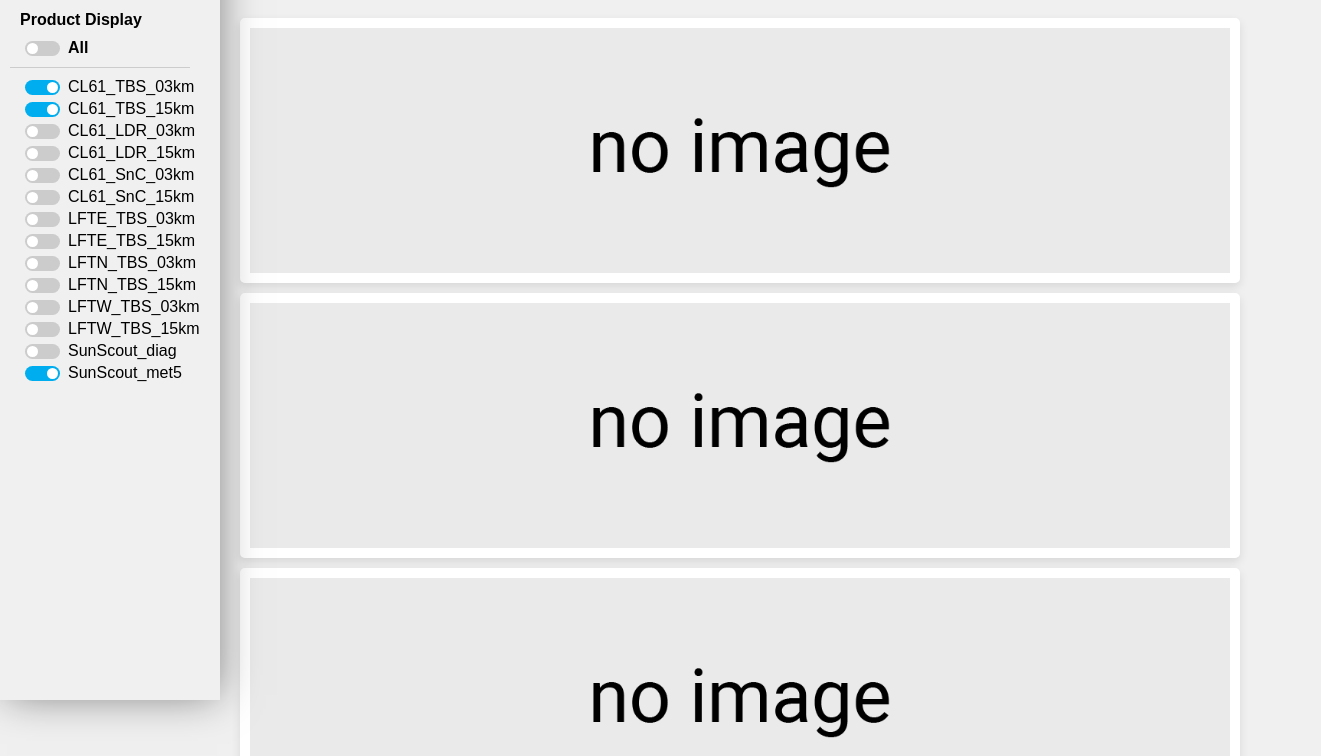
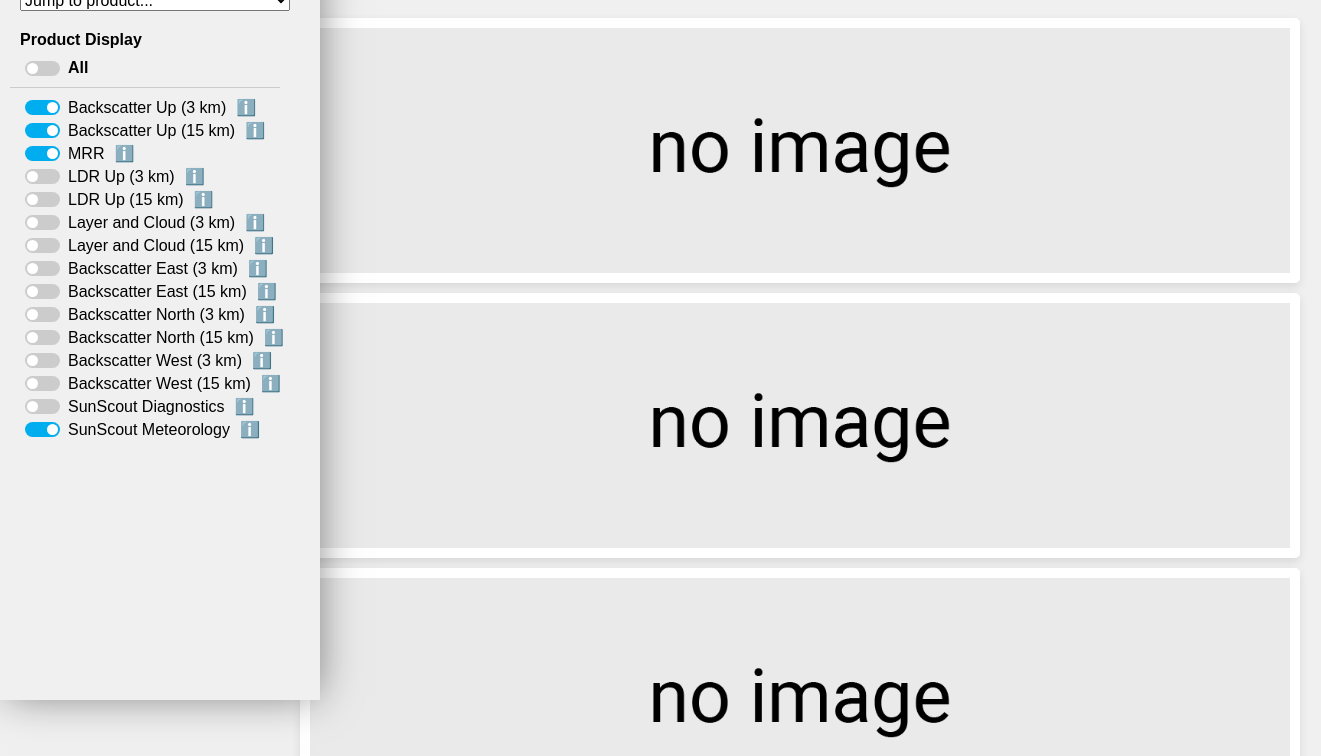
Before and after one commit to ncorbin-id/ea-quicklooks, a plain HTML site: page fullsize.html in a window 1280 px wide. Shown: the part 100-856 px from the top of the page, 1321 px wide, since content can reach past the window. Drawn offline with Linux system fonts and the light colour scheme.

Commit message:
tooltips, sidebar width

```diff
--- a/css/styles.css
+++ b/css/styles.css
@@ -153,25 +153,32 @@ button:disabled {
     transition: margin-left .5s;
 }
 
+:root {
+  --sidebar-width-open: clamp(200px, 25vw, 500px);   /* Default/open state width */
+  --sidebar-width-closed: clamp(50px, 8vw, 80px);  /* Closed state width */
+  --sidebar-width: var(--sidebar-width-open); /* Current active width */
+}
+
 .sidebar-controls-container {
     height: 100%;
-    min-width: 40px;
-    max-width: 60px;
+    width: var(--sidebar-width);
+    max-width: clamp(200px, 40vw, 800px);
     position: fixed;
     z-index: 1;
     top: 0;
     left: 0;
     background-color: inherit;
-    overflow-x: hidden;
-    transition: 0.5s; /* controls the animation of all child elements, too */
-    transition: max-width 0.9s, min-width 0.5s;
-    padding: 60px 10px 0px 10px;
+    overflow: visible;
+    transition: max-width 0.4s, width 0.4s;
+    padding: 80px 10px 0px 10px;
+    margin: 0 10px 10px 0;
     box-shadow: 2px 0px 40px -5px rgba(0, 0, 0, 0.5);
 }
 
-.sidebar-controls-container.open {
-    max-width: 400px;
-    min-width: 200px;
+.sidebar-controls-container.close {
+    width: var(--sidebar-width-closed);
+    max-width: var(--sidebar-width-closed);
+    min-width: var(--sidebar-width-closed);
 }
 
 .sidebar-controls-container .closebtn {
@@ -183,19 +190,35 @@ button:disabled {
     background-color: transparent;
     border: none;
     cursor: pointer;
-    padding-right: 10px;
+    margin: 10px 10px 30px 10px;
 }
 
-.sidebar-controls-container:not(.open) .menuItem,
-.sidebar-controls-container:not(.open) .toggle-container,
-.sidebar-controls-container:not(.open) .toggle-divider {
-    display: none;
+.sidebar-controls-container.close .menuItem,
+.sidebar-controls-container.close .toggle-container,
+.sidebar-controls-container.close .toggle-divider {
+    opacity: 0;
+    transform: translateX(-20%);
+    transition: opacity 0.4s ease, transform 0.4s ease;
+    pointer-events: none;
 }
 
 .menuItem {
     margin: 10px;
     width: 90%;
     font-size: inherit;
+    opacity: 1;
+    transform: translateX(0);
+    transition: opacity 0.4s ease, transform 0.4s ease;
+}
+
+.toggle-divider {
+    margin: 10px 0;
+    border: none;
+    border-top: 1px solid #ccc;
+    width: 90%;
+    opacity: 1;
+    transform: translateX(0);
+    transition: opacity 0.4s ease, transform 0.4s ease;
 }
 
 /* Product Toggles */
@@ -208,6 +231,11 @@ button:disabled {
     padding-left: 15px;
     gap: 8px;
     flex-shrink: 0;
+    overflow: visible;
+    position: relative;
+    opacity: 1;
+    transform: translateX(0);
+    transition: opacity 0.4s ease, transform 0.4s ease;
   }
 
 .toggle-label {
@@ -270,11 +298,38 @@ input:checked + .slider:before {
     transform: translateX(20px); /* (width) - (knob) - (left*right margins) */
 }
 
-.toggle-divider {
-    margin: 10px 0;
-    border: none;
-    border-top: 1px solid #ccc;
-    width: 90%;
+.tooltip {
+  position: relative;
+  display: inline-block;
+  margin-left: 10px;
+}
+
+.tooltip .tooltiptext {
+  visibility: hidden;
+  background-color: #00aeef;
+  color: #fff;
+  text-align: center;
+  border-radius: 6px;
+  padding: 5px;
+  position: absolute;
+  z-index: 1;
+  top: -5px;
+  left: 110%;
+  width: max-content;
+}
+
+.tooltip .tooltiptext::after {
+  content: "";
+  position: absolute;
+  top: 50%;
+  right: 100%;
+  margin-top: -5px;
+  border-width: 5px;
+  border-style: solid;
+  border-color: transparent #00aeef transparent transparent;
+}
+.tooltip:hover .tooltiptext {
+  visibility: visible;
 }
 
 /* Message when no products are selected */
--- a/fullsize.html
+++ b/fullsize.html
@@ -28,7 +28,7 @@
         <div id="fullsizeImageContainer" class="fullsize-image-container"></div>
     </div>
 
-    <div id="sidebarControlsContainer" class="sidebar-controls-container open">
+    <div id="sidebarControlsContainer" class="sidebar-controls-container">
         <button class="closebtn" id="toggleBtn" title="Toggle Product Control Menu">«</button>
         <select class="menuItem" id="jumpToProduct">
             <option class="input-text" value="">Jump to product...</option>
--- a/js/sidebar.js
+++ b/js/sidebar.js
@@ -1,6 +1,6 @@
 // sidebar.js
 
-import { prods, prodLabels, defaultprods } from './utils.js';
+import { prods, prodLabels, tooltipLabels, defaultprods } from './utils.js';
 
 export function initializeSidebar(activeProds, updateCallback) {
     // Clear existing activeProds
@@ -54,7 +54,6 @@ export function initializeSidebar(activeProds, updateCallback) {
 
     container.appendChild(toggleAllWrapper);
 
-    //-- Remove if broken Toggle All functionality
     toggleAllInput.addEventListener('change', () => {
         const newState = toggleAllInput.checked;
 
@@ -85,7 +84,21 @@ export function initializeSidebar(activeProds, updateCallback) {
 
     const label = document.createElement('label');
     label.className = 'toggle-label';
-        label.textContent = prod;
+    label.textContent = prodLabels[i];
+
+    const tooltip = document.createElement('span');
+    tooltip.className = 'tooltip';
+
+    const infoIcon = document.createElement('span');
+    infoIcon.textContent = 'ℹ️';
+    tooltip.appendChild(infoIcon);
+
+    const tooltipText = document.createElement('span');
+    tooltipText.className = 'tooltiptext';
+    tooltipText.textContent = tooltipLabels[i];
+    tooltip.appendChild(tooltipText);
+
+    label.appendChild(tooltip);
 
     const switchLabel = document.createElement('label');
     switchLabel.className = 'switch';
@@ -125,9 +138,9 @@ export function initializeSidebar(activeProds, updateCallback) {
         sessionStorage.setItem('activeProds', JSON.stringify([...activeProds]));
         // Update toggle all checkbox state
         toggleAllInput.checked = activeProds.size === prods.length;
-            //updateCallback();
     });
 });
+
 
     // Toggle All functionality
     toggleAllInput.addEventListener('change', () => {
@@ -147,23 +160,24 @@ export function initializeSidebar(activeProds, updateCallback) {
     });
 
     // Sidebar toggle button logic
-    let sidebarState = 'open';
-
     function toggleNav() {
         const sidebar = document.getElementById('sidebarControlsContainer');
         const toggleBtn = document.getElementById('toggleBtn');
         const root = document.documentElement;
+        const isClosed = sidebar.classList.contains('close');
 
-        if (sidebarState === 'closed') {
-            sidebar.classList.add('open');
-            root.style.setProperty('--sidebar-width', '200px');
+        // Get the width values from CSS custom properties
+        const openWidth = getComputedStyle(root).getPropertyValue('--sidebar-width-open').trim();
+        const closedWidth = getComputedStyle(root).getPropertyValue('--sidebar-width-closed').trim();
+
+        if (isClosed) {
+            sidebar.classList.remove('close');
+            root.style.setProperty('--sidebar-width', openWidth);
             toggleBtn.innerHTML = '«';
-            sidebarState = 'open';
         } else {
-            sidebar.classList.remove('open');
-            root.style.setProperty('--sidebar-width', '40px');
+            sidebar.classList.add('close');
+            root.style.setProperty('--sidebar-width', closedWidth);
             toggleBtn.innerHTML = '»';
-            sidebarState = 'closed';
         }
     }
 
--- a/js/utils.js
+++ b/js/utils.js
@@ -1,6 +1,7 @@
 // Product list
 export const prods = [
     'CL61_TBS_03km', 'CL61_TBS_15km',
+    'MRR1',
     'CL61_LDR_03km', 'CL61_LDR_15km',
     'CL61_SnC_03km', 'CL61_SnC_15km',
     'LFTE_TBS_03km', 'LFTE_TBS_15km',
@@ -10,25 +11,44 @@ export const prods = [
 ];
 
 export const prodLabels = [
-    'Upward-pointing backscatter (0 - 3 km)',
-    'Upward-pointing backscatter (0 - 15 km)',
-    'Upward-pointing LDR (0 - 3 km)',
-    'Upward-pointing LDR (0 - 15 km)',
+    'Backscatter Up (3 km)',
+    'Backscatter Up (15 km)',
+    'MRR',
+    'LDR Up (3 km)',
+    'LDR Up (15 km)',
+    'Layer and Cloud (3 km)',
+    'Layer and Cloud (15 km)',
+    'Backscatter East (3 km)',
+    'Backscatter East (15 km)',
+    'Backscatter North (3 km)',
+    'Backscatter North (15 km)',
+    'Backscatter West (3 km)',
+    'Backscatter West (15 km)',
+    'SunScout Diagnostics',
+    'SunScout Meteorology'
+];
+
+export const tooltipLabels = [
+    'Upward-Pointing Backscatter (0 - 3 km)',
+    'Upward-Pointing Backscatter (0 - 15 km)',
+    'Micro Rain Radar',
+    'Upward-Pointing LDR (0 - 3 km)',
+    'Upward-Pointing LDR (0 - 15 km)',
     'Layer and Cloud Detection (0 - 3 km)',
     'Layer and Cloud Detection (0 - 15 km)',
-    'East-pointing backscatter (0 - 3 km)',
-    'East-pointing backscatter (0 - 15 km)',
-    'North-pointing backscatter (0 - 3 km)',
-    'North-pointing backscatter (0 - 15 km)',
-    'West-pointing backscatter (0 - 3 km)',
-    'West-pointing backscatter (0 -15 km)',
-    'SunScout diagnostics',
-    'SunScout meteorology'
-]
+    'East-Pointing Backscatter (0 - 3 km)',
+    'East-Pointing Backscatter (0 - 15 km)',
+    'North-Pointing Backscatter (0 - 3 km)',
+    'North-Pointing Backscatter (0 - 15 km)',
+    'West-Pointing Backscatter (0 - 3 km)',
+    'West-Pointing Backscatter (0 -15 km)',
+    'SunScout Diagnostics',
+    'SunScout Meteorology'
+];
 
 export const defaultprods = [
-    'CL61_TBS_03km', 'CL61_TBS_15km', 'SunScout_met5'
-]
+    'CL61_TBS_03km', 'CL61_TBS_15km', 'MRR1', 'SunScout_met5'
+];
 
 // Image locations
 export const sourceURL = 'https://environmentanalytics.com/PlymouthNC/WebPerusal/';
```
Lines whose indentation alone changed are shown as unchanged.
